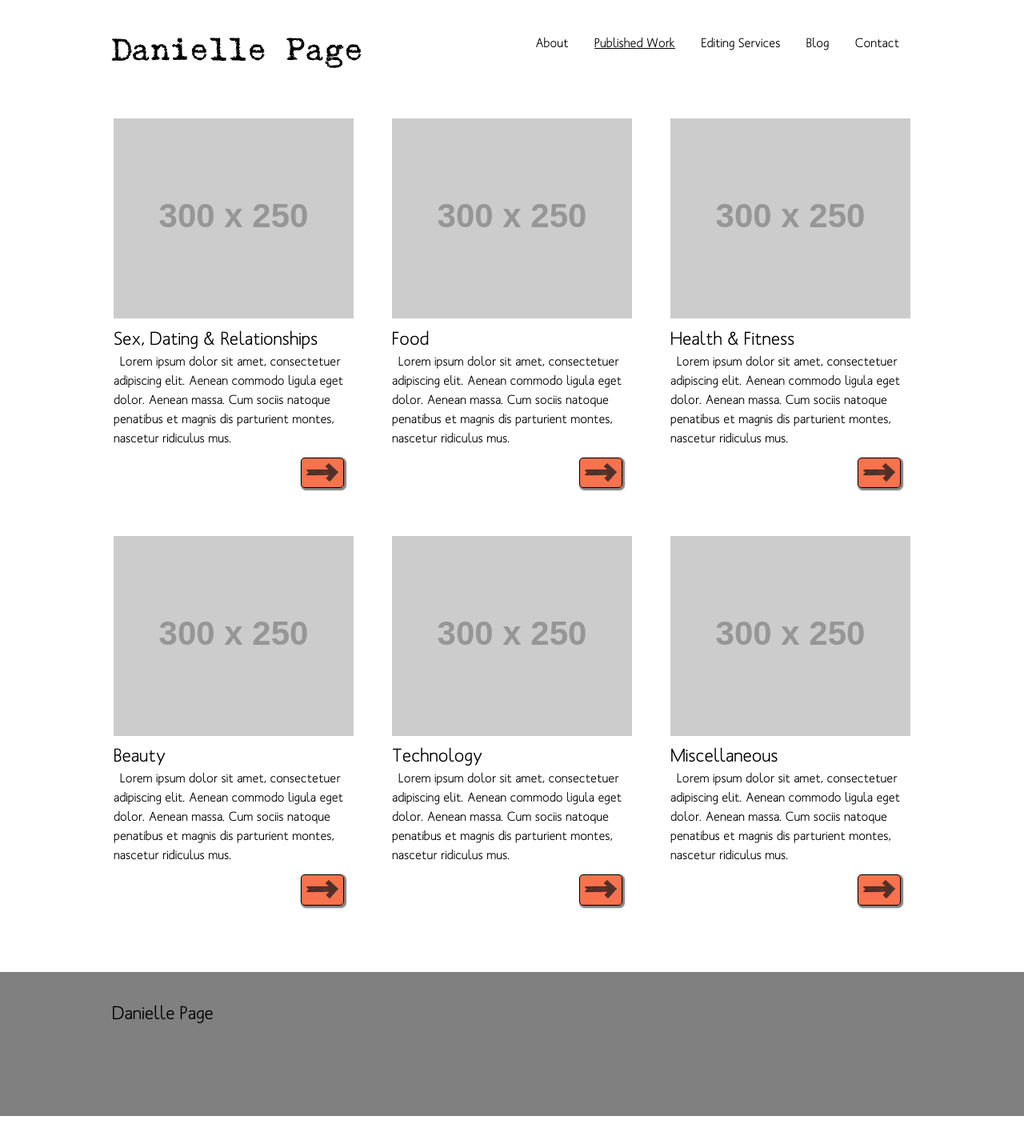
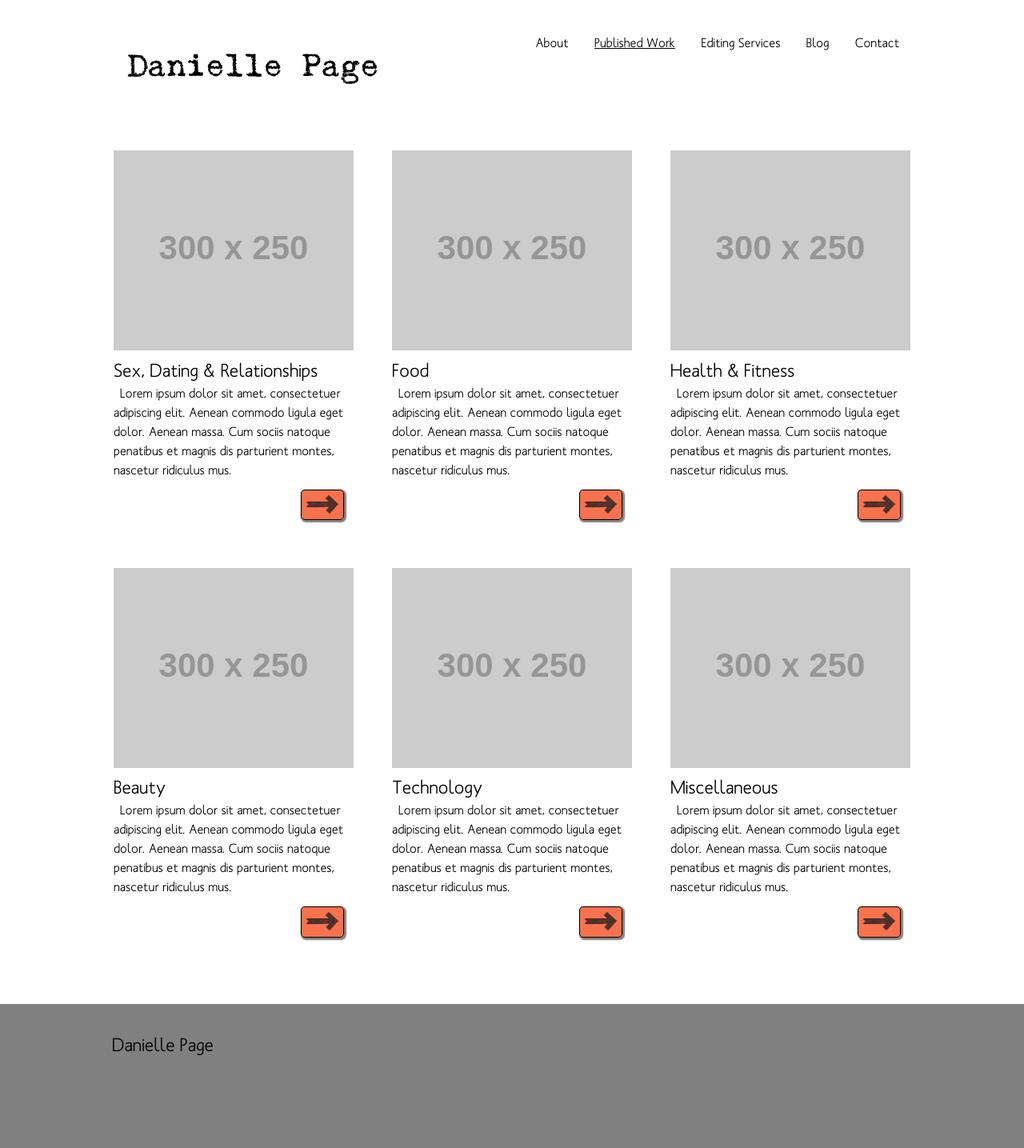
Before and after one commit to thedaniellepage/thedaniellepage, a Jekyll site: the page built from 01published-work.html, in a window 1280 px wide. Shown: the whole page at 80% size. Built offline with Jekyll 4.4.1, drawn with Linux system fonts in a browser that asks for light colours; before the commit the page ends 1395 px from its top, so only the background shows below that.

Commit message:
padding to site title

```diff
--- a/css/main.css
+++ b/css/main.css
@@ -134,6 +134,7 @@ td {
 .site-title {
 	font-size: 2.5em;
 	font-family: typeHead;
+	padding:.5em;
 }
 
 .site-title:hover {
```
